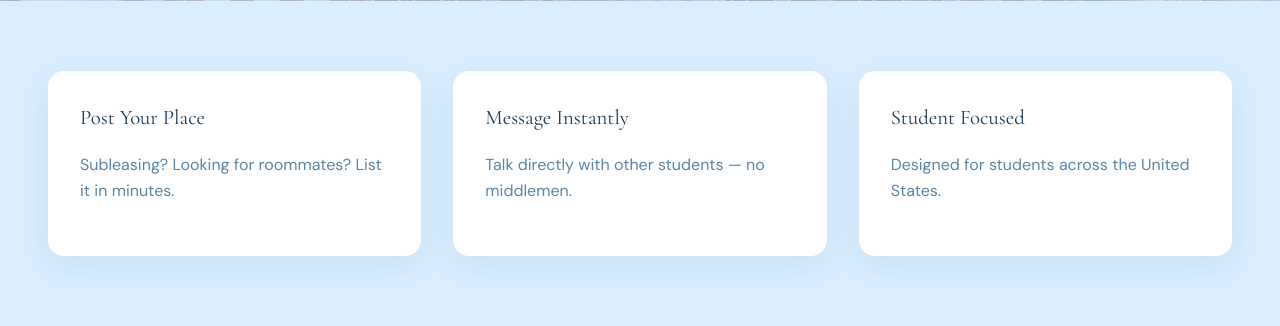
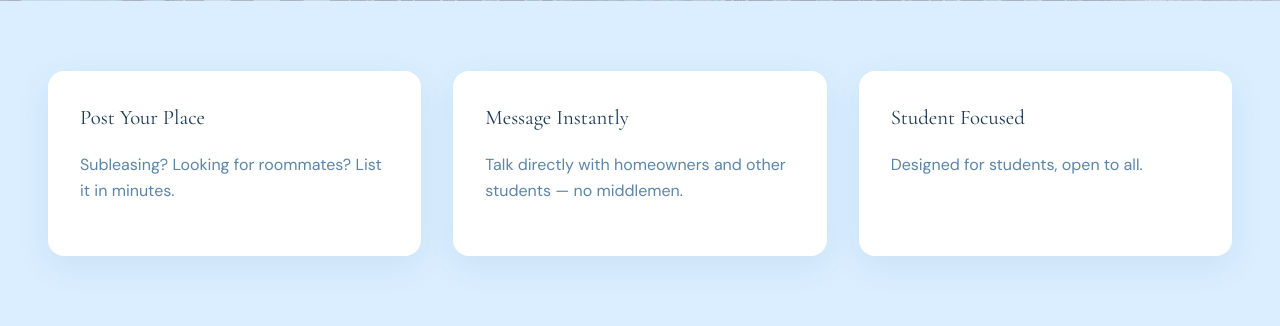
Before and after one commit to CS4300-CS5300-SP26/dev6_cust5, a Django app: page / in a window 1280 px wide. Shown: the part 583-909 px from the top of the page. Run offline with Django 5.2, Linux system fonts and the light colour scheme; some libraries are stand-ins or nearby versions.

Commit message:
Updated some of the homepage text in order to emphaize that the platform is for students and non-students alike

```diff
--- a/myproject/home/templates/bear_estate_homepage.html
+++ b/myproject/home/templates/bear_estate_homepage.html
@@ -132,12 +132,12 @@
 
         <div class="feature">
             <h3>Message Instantly</h3>
-            <p>Talk directly with other students — no middlemen.</p>
+            <p>Talk directly with homeowners and other students — no middlemen.</p>
         </div>
 
         <div class="feature">
             <h3>Student Focused</h3>
-            <p>Designed for students across the United States.</p>
+            <p>Designed for students, open to all.</p>
         </div>
     </section>
 
@@ -151,8 +151,8 @@
             </div>
             <div class="form-panel" id="formLogin">
                 <h2 class="modal-title">Welcome back</h2>
-                <p class="modal-sub">Log in to see your saved homes</p>
-                <div class="field"><label>Email</label><input type="email" placeholder="you@example.com" /></div>
+                <p class="modal-sub">Log in to see saved properties</p>
+                <div class="field"><label>Email</label><input type="email" placeholder="youremail@example.com" /></div>
                 <div class="field"><label>Password</label><input type="password" placeholder="••••••••" /></div>
                 <a href="#" class="forgot">Forgot password?</a>
                 <button class="btn-submit">Log In</button>
```
